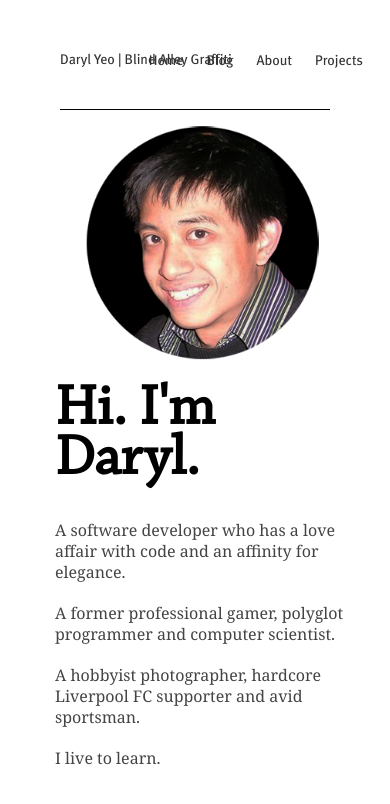
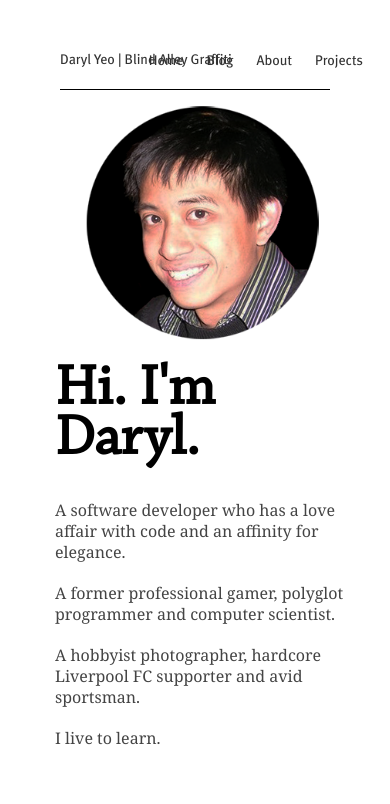
Before and after one commit to aacyun/jianxioy.github.com, a Jekyll site: the page built from index.html, in a window 390 px wide. Shown: the top 804 px of the page. Built offline with Jekyll 4.4.1, drawn with Linux system fonts in a browser that asks for light colours; Markdown is read by kramdown in place of the engine named in the settings.

Commit message:
Trying phone.

```diff
--- a/static/css/layout.css
+++ b/static/css/layout.css
@@ -164,7 +164,7 @@ h6 {
    			position: relative;
 			float: right;
 			right: -80px;
-			bottom: 38px;
+			bottom: 39px;
 			margin-bottom: -20px;
 		}
 	}
@@ -181,15 +181,6 @@ h6 {
 
 	/* Mobile Portrait Size to Mobile Landscape Size (devices and browsers) */
 	@media only screen and (max-width: 479px) {
-		#logo-primary {
-    		margin: 0px auto;
-		}
-		#nav-primary ul {
-			margin: 0;
-		}
-		#home-avatar {
-			right: 0px;
-		}
 	}
 
 
```
